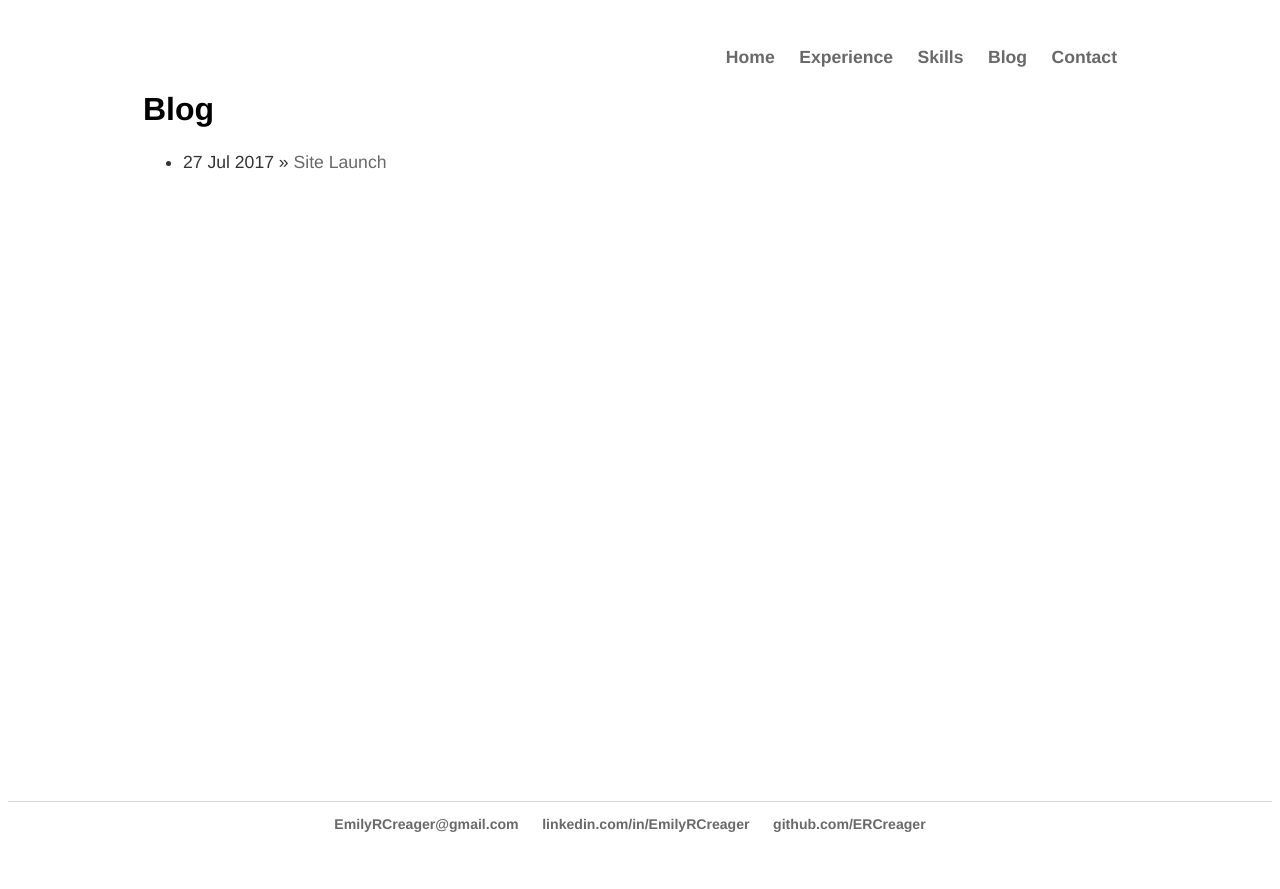
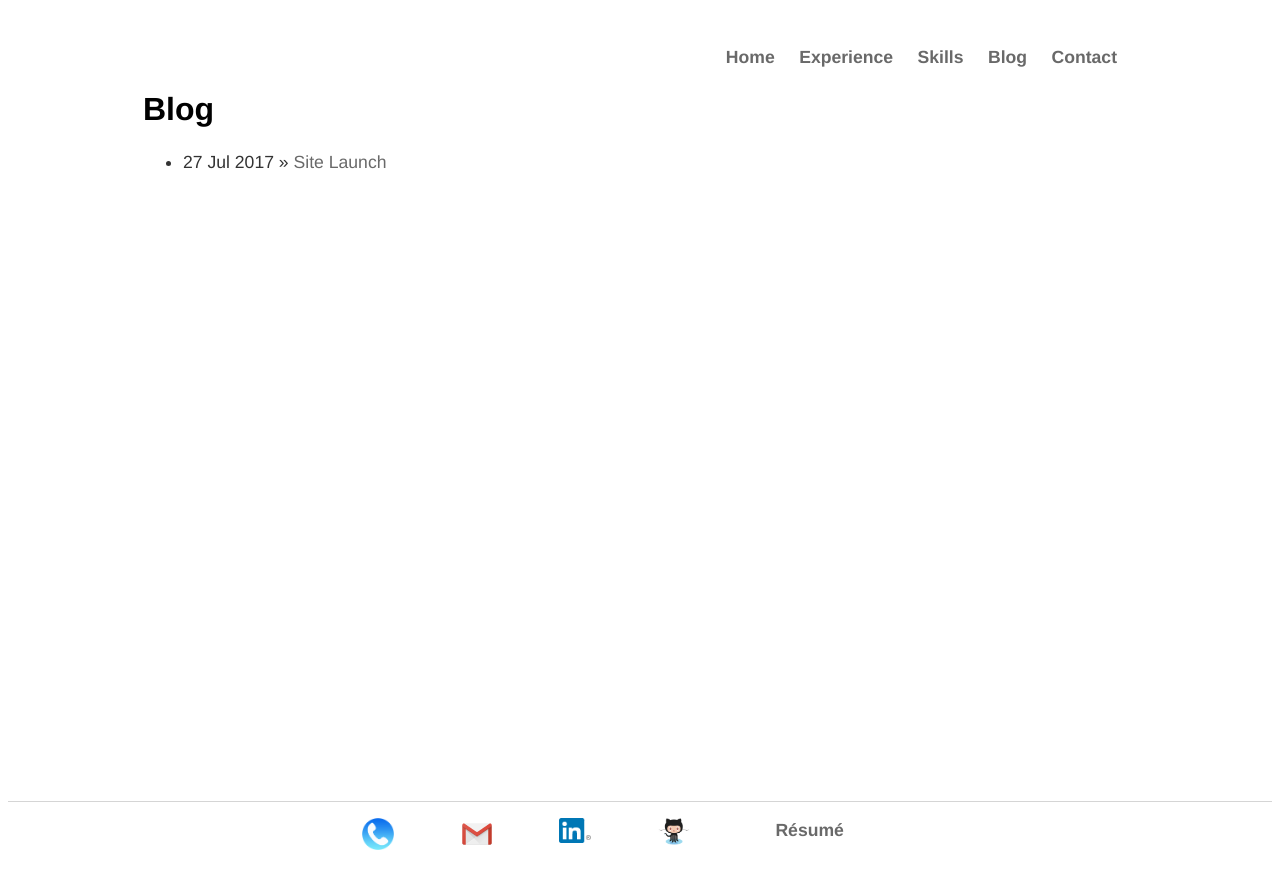
Before and after one commit to ercreager/ercreager.github.io, a Jekyll site: the page built from blog/index.html, in a window 1280 px wide. Shown: the top 889 px of the page. Built offline with Jekyll 4.4.1, drawn with Linux system fonts in a browser that asks for light colours.

Commit message:
Changed footer text to images

```diff
--- a/_layouts/default.html
+++ b/_layouts/default.html
@@ -23,12 +23,35 @@
 			</div><!-- End content div -->
 </div><!-- End body div -->
 			<div id="footer"><footer>
+<center>
 	    		<ul>
-	        		<li><a href="mailto:emilyrcreager@gmail.com">EmilyRCreager@gmail.com</a></li>
+<!--	        		<li><a href="mailto:emilyrcreager@gmail.com">EmilyRCreager@gmail.com</a></li>
 
 				<li><a href="https://www.linkedin.com/in/emilyrcreager" target="_blank">linkedin.com/in/EmilyRCreager</a></li>
 				<li><a href="https://www.github.com/ercreager" target="_blank">github.com/ERCreager</a></li>
-				</ul>
+ -->
+	<li><a href="tel:+15203146680">
+        	<img src="\assets\phone-logo.png" alt="Phone icon" width="32px" class="social-media-icon">
+	</a></li>
+
+	<li><a href="mailto:emilyrcreager@gmail.com">
+		<img src="\assets\gmail-logo.png" alt="Gmail logo" width="32px" class="social-media-icon">
+	</a></li>
+
+	<li><a href="https://www.linkedin.com/in/emilyrcreager" target="_blank">
+        	<img src="\assets\linkedin-logo.png" alt="Linkedin logo" width="32px" class="social-media-icon">
+	</a></li>
+
+	<li><a href="https://www.github.com/ercreager" target="_blank">
+		<img src="\assets\github-logo.jpg" alt="Github logo" width="32px" class="social-media-icon" id="footer-image-right">
+	</a></li>
+
+	<li><a href="\assets\EmilyCreagerResume.pdf" target="_blank">
+		R&eacute;sum&eacute;
+	</a></li>
+
+			</ul>
+</center>
 			</div><!-- End footer div-->
 </footer>
 
--- a/css/main.css
+++ b/css/main.css
@@ -8,8 +8,8 @@ html, body {
 #footer {
     clear: both;
     border-top: 1px solid #d5d5d5;
-    font-size: 0.8em;
-    text-align: center;
+    font-size: 1em;
+
     height: 9vh;   /* Height of the footer */
 }
 nav{
@@ -20,9 +20,23 @@ nav ul, footer ul {
     list-style: none;
     font-weight: bold;
 }
-nav ul li, footer ul li {
+nav ul li {
     display: inline;
     margin-right: 20px;
+}
+footer ul li{
+    display: inline;
+    text-align: left;
+}
+footer{
+    margin-left: 28%;
+    margin-right: 28%;
+}
+footer img {
+    margin-right: 10%;
+}
+#footer-image-right{
+    margin-right: 0;
 }
 a {
     text-decoration: none;
```
